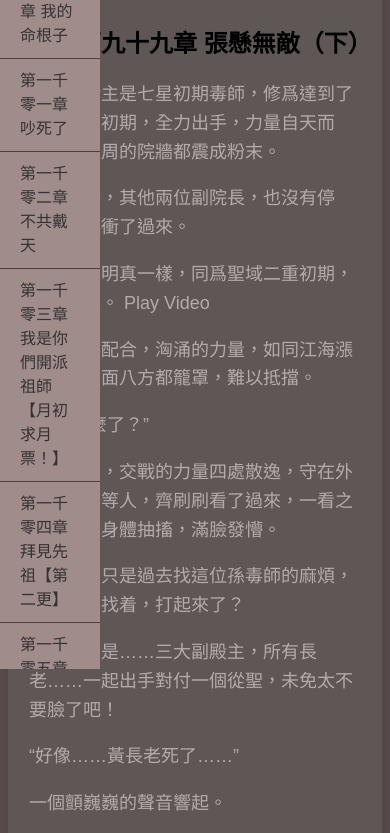
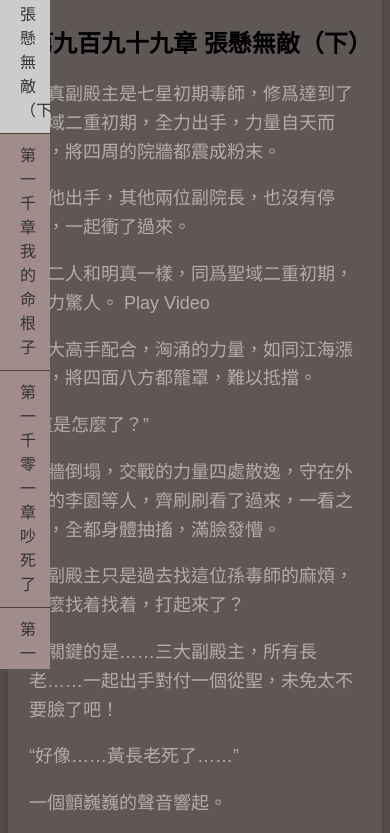
Before and after one commit to rabbit0511/MyDiscord, a plain HTML site: page 1000~1019novel.html in a window 390 px wide. Shown: the part 175-1008 px from the top of the page. Drawn offline with Linux system fonts and the light colour scheme.

Commit message:
novel.css

```diff
--- a/novel.css
+++ b/novel.css
@@ -73,7 +73,7 @@ h1 {
   position: fixed;
   top: 0;
   left: 0;
-  width: 100px;
+  width: 200px;
   height: 100vh;
   overflow-y: scroll;
   background-color: #a18c8c;
@@ -117,3 +117,10 @@ a:hover {
 .menu::-webkit-scrollbar {
   display: none;
   /* 在WebKit瀏覽器上隱藏滾動條 */
+}
+
+@media only screen and (max-width: 767px) {
+  .menu {
+    width: 50px;
+  }
+}
```
